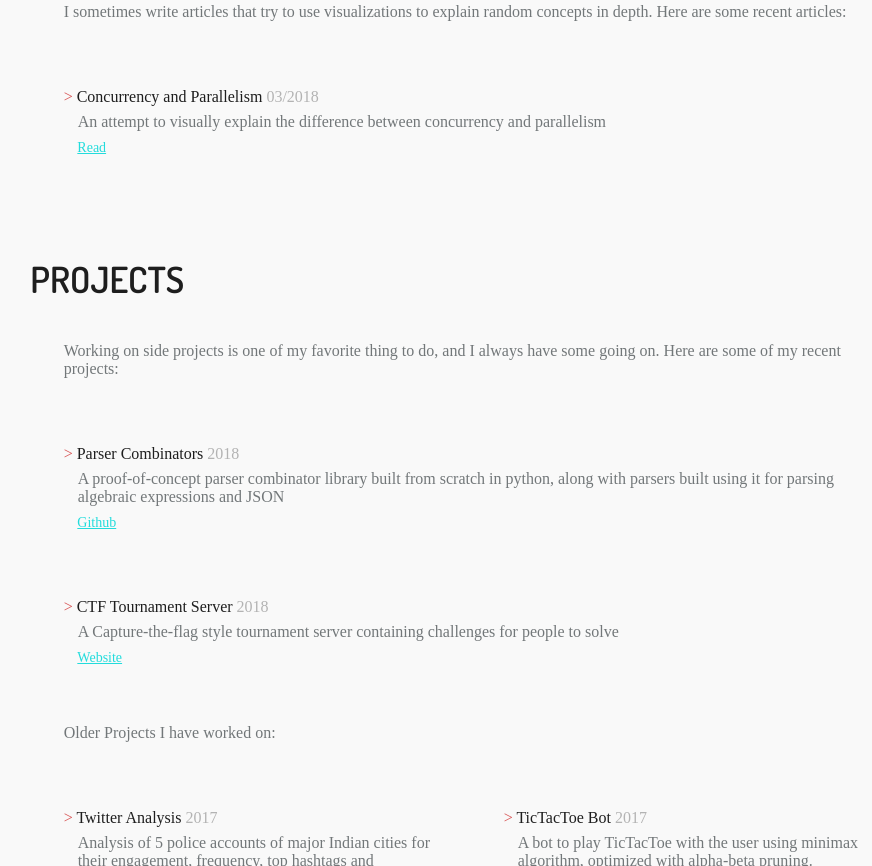
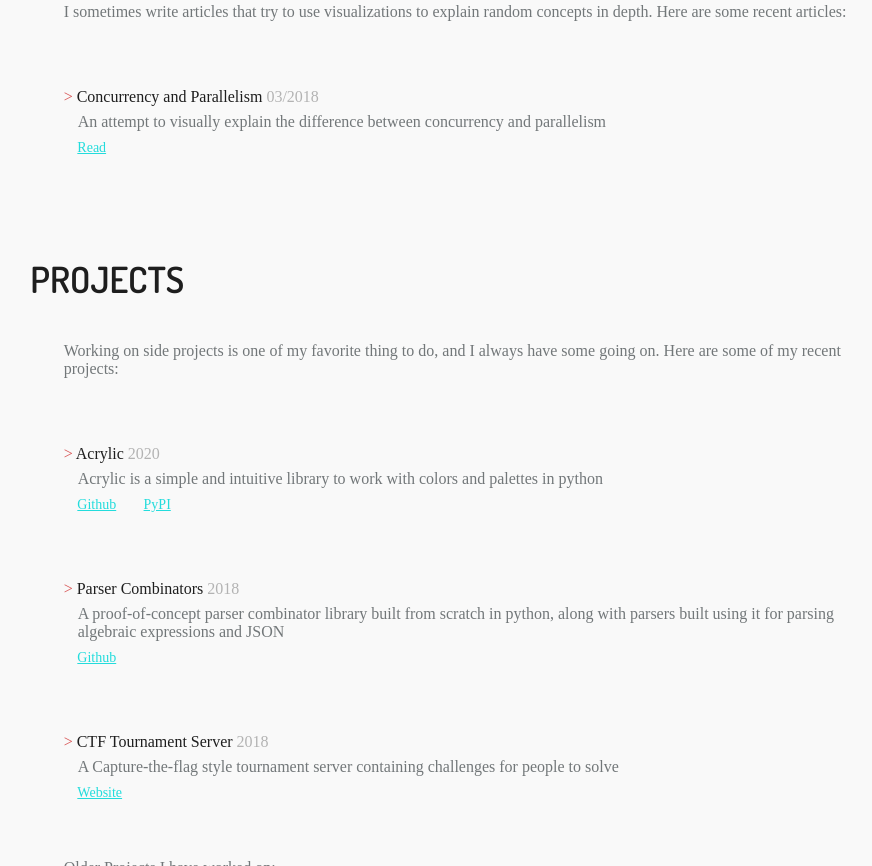
Before and after one commit to Arsh23/Arsh23.github.io, a plain HTML site: page index.html in a window 1280 px wide. Shown: the part 983-1849 px from the top of the page, without its empty margins (103-975 px from the left). Drawn offline with Linux system fonts and the light colour scheme; a web font is replaced by a local one.

Commit message:
added project acrylic and username update

```diff
--- a/index.html
+++ b/index.html
@@ -40,7 +40,7 @@
 
         <!-- twitter cards social -->
         <meta name="twitter:card" content="summary">
-        <meta name="twitter:site" content="@prdxblog">
+        <meta name="twitter:site" content="@oddanomaly">
         <meta name="twitter:creator" content="@oddanomaly">
         <meta name="twitter:url" content="https://prdx.me">
         <meta name="twitter:title" content="Arsh's Homepage">
@@ -82,8 +82,11 @@
                         <a href="https://www.instagram.com/oddanomaly/">
                             <Object class='icon' data="svg/instagram.svg" type="image/svg+xml"></object>
                         </a>
-                        <a href="https://github.com/arsh23">
+                        <a href="https://github.com/prdx23">
                             <Object class='icon' data="svg/github.svg" type="image/svg+xml"></object>
+                        </a>
+                        <a href="https://keybase.io/prdx">
+                            <Object class='icon' data="svg/keybase.svg" type="image/svg+xml"></object>
                         </a>
 					</nav>
                 </div>
@@ -127,6 +130,23 @@
                 <div class='box'>
                     <p class='header'>
                         <span class='arrow'>&gt; </span>
+                        Acrylic
+                        <span class='date'>2020</span>
+                    </p>
+                    <p class='desc'>
+                    Acrylic is a simple and intuitive library to work with colors and palettes in python
+                    </p>
+                    <p class='links cl-effect-1'>
+                        <a href='https://github.com/prdx23/acrylic'>Github</a>
+                        <a href='https://pypi.org/project/acrylic'>PyPI</a>
+                    </p>
+                </div>
+            </div>
+
+            <div class='row'>
+                <div class='box'>
+                    <p class='header'>
+                        <span class='arrow'>&gt; </span>
                         Parser Combinators
                         <span class='date'>2018</span>
                     </p>
@@ -135,7 +155,7 @@
                     along with parsers built using it for parsing algebraic expressions and JSON
                     </p>
                     <p class='links cl-effect-1'>
-                        <a href='https://github.com/Arsh23/parser_combinators'>Github</a>
+                        <a href='https://github.com/prdx23/parser_combinators'>Github</a>
                     </p>
                 </div>
             </div>
@@ -174,7 +194,7 @@
                     engagement, frequency, top hashtags and sentiments.
                     </p>
                     <p class='links cl-effect-1'>
-                        <a href='https://github.com/Arsh23/twitter-analysis'>Github</a>
+                        <a href='https://github.com/prdx23/twitter-analysis'>Github</a>
                         <a href='http://precogsummer-arsh.herokuapp.com/'>Website</a>
                     </p>
                 </div>
@@ -189,7 +209,7 @@
                     optimized with alpha-beta pruning.
                     </p>
                     <p class='links cl-effect-1'>
-                        <a href='https://github.com/Arsh23/tictactoe'>Github</a>
+                        <a href='https://github.com/prdx23/tictactoe'>Github</a>
                         <a href=''>Website</a>
                     </p>
                 </div>
@@ -207,7 +227,7 @@
                      multitasking, requesting webpages and writing to MongoDB asynchronously.
                     </p>
                     <p class='links cl-effect-1'>
-                        <a href='https://github.com/Arsh23/async-crawler'>Github</a>
+                        <a href='https://github.com/prdx23/async-crawler'>Github</a>
                     </p>
                 </div>
                 <div class='box empty'>&nbsp;</div>
@@ -227,7 +247,7 @@
                 by me!
             </p>
             <p class='footer-text cl-effect-1 footer-links'>
-                <a href='https://github.com/Arsh23/Arsh23.github.io'>Github</a>
+                <a href='https://github.com/prdx23'>Github</a>
                 <a href='mailto:hi@prdx.me'>Email</a>
             </p>
         </div>
--- a/scss/index.scss
+++ b/scss/index.scss
@@ -77,6 +77,7 @@ body {
             @include set-rem(font-size, 55);
             .dot {
                 color: $red;
+                font-weight: bold;
             }
         }
         .sub-header {
@@ -88,6 +89,7 @@ body {
             .name {
                 color: $cyan;
                 font-family: range-semibold;
+                font-weight: bold;
             }
         }
         .menu {
```
Also changed, not shown: css/index.css, 2 other files.
